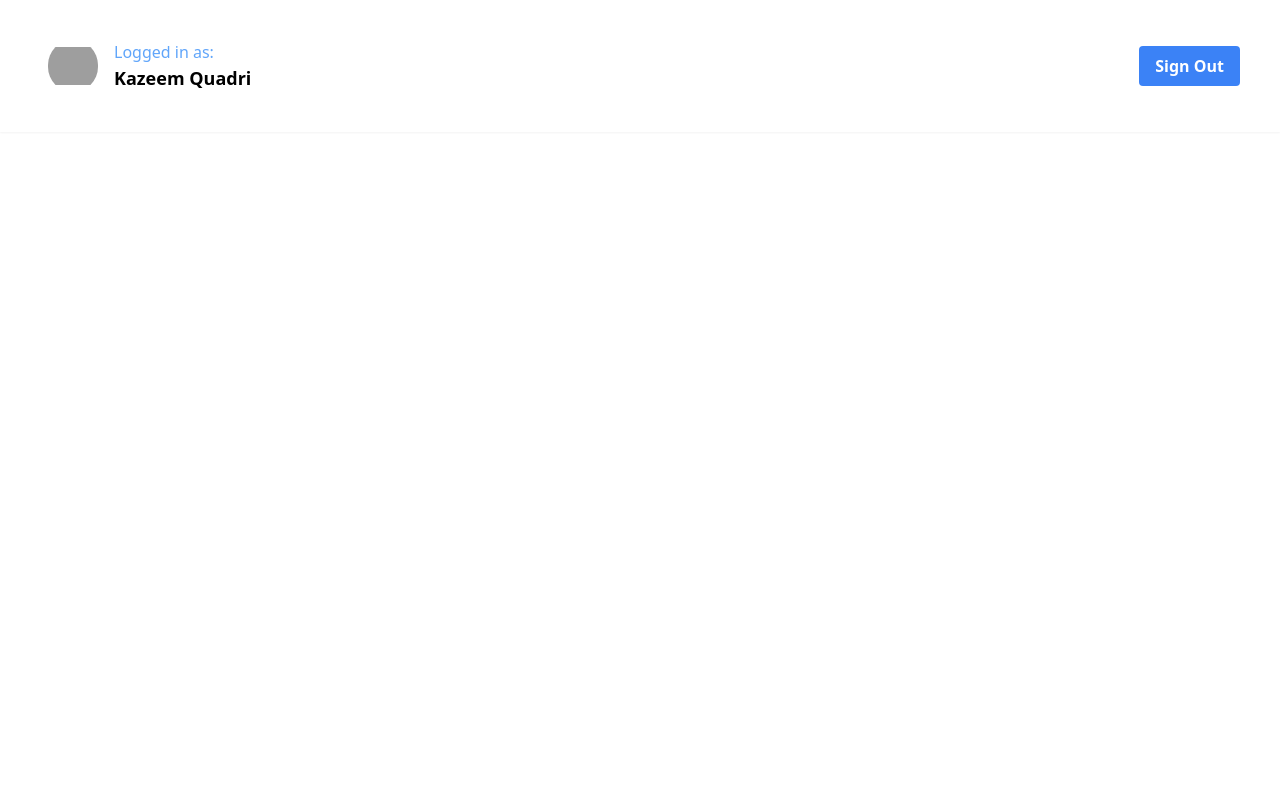
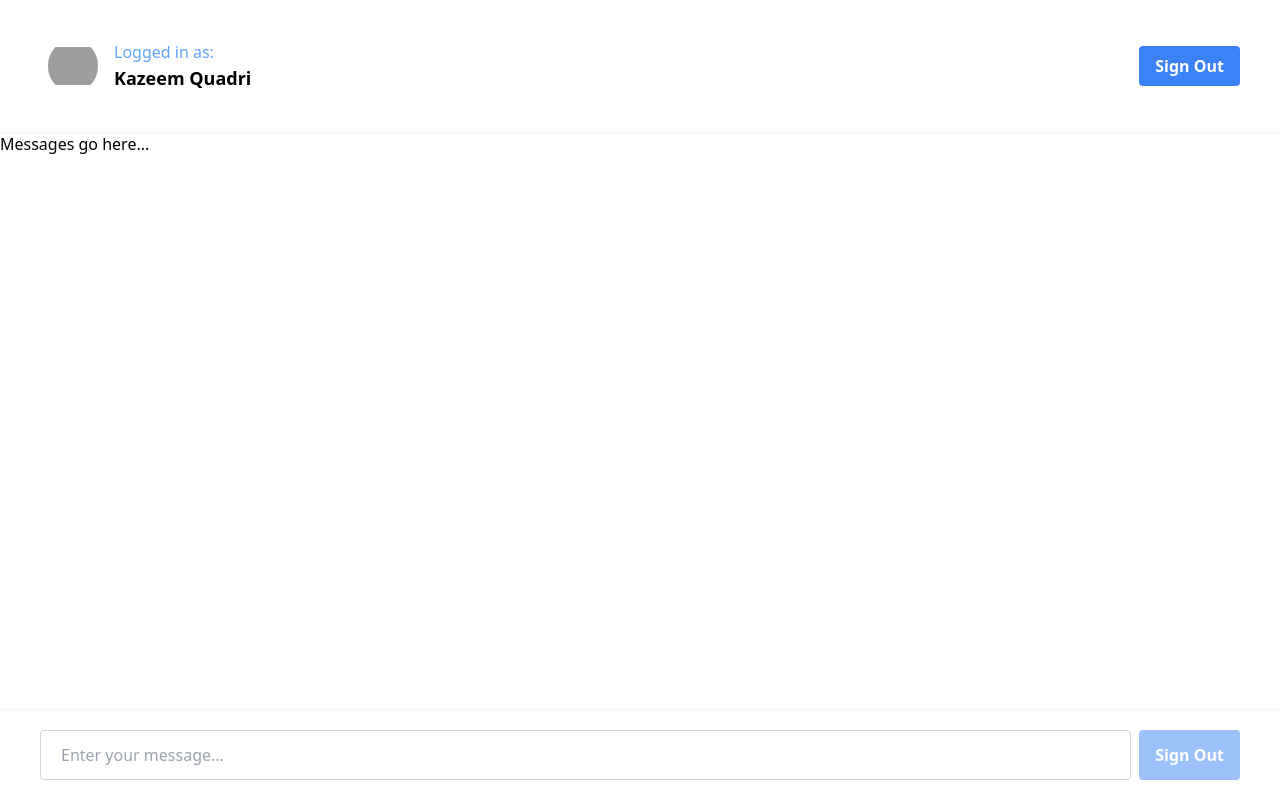
Before and after one commit to Darkace01/meta-messenger, a Next.js app: page / in a window 1280 px wide. Built offline with nearby package versions, Linux system fonts and the light colour scheme; grey boxes are pictures that could not be loaded.

Commit message:
chatinput component and message list template

```diff
--- /dev/null
+++ b/app/ChatInput.tsx
@@ -0,0 +1,38 @@
+'use client';
+
+import { FormEvent, useState } from 'react';
+
+function ChatInput() {
+  const [input, setInput] = useState('');
+  const addMessage = (e: FormEvent<HTMLFormElement>) => {
+    e.preventDefault();
+
+    if (!input) return;
+
+    const messageToSend = input;
+    setInput('');
+  };
+  return (
+    <form
+      onSubmit={addMessage}
+      className='fixed bottom-0 z-50 w-full flex px-10 py-5 space-x-2 border-t border-gray-100'
+    >
+      <input
+        type='text'
+        value={input}
+        onChange={(e) => setInput(e.target.value)}
+        placeholder='Enter your message...'
+        className='flex-1 rounded border border-gray-300 focus:outline-none focus:ring-2 focus:ring-blue-500 focus:border-transparent px-5 py-3 disabled:opacity-50 disabled:cursor-not-allowed'
+      />
+      <button
+        type='submit'
+        disabled={!input}
+        className='bg-blue-500 hover:bg-blue-700 text-white font-bold py-2 px-4 rounded disabled:opacity-50 disabled:cursor-not-allowed'
+      >
+        Sign Out
+      </button>
+    </form>
+  );
+}
+
+export default ChatInput;
--- a/app/LogoutButton.tsx
+++ b/app/LogoutButton.tsx
@@ -1,5 +1,4 @@
-'use-client';
-import Link from 'next/link';
+'use client';
 
 function LogoutButton() {
   return (
--- /dev/null
+++ b/app/MessageList.tsx
@@ -0,0 +1,7 @@
+import React from 'react';
+
+function MessageList() {
+  return <div>Messages go here...</div>;
+}
+
+export default MessageList;
--- a/app/page.tsx
+++ b/app/page.tsx
@@ -1,10 +1,13 @@
-import React from 'react';
+import ChatInput from './ChatInput';
 import Header from './Header';
+import MessageList from './MessageList';
 
 function HomePage() {
   return (
     <main>
       <Header />
+      <MessageList />
+      <ChatInput />
     </main>
   );
 }
```
